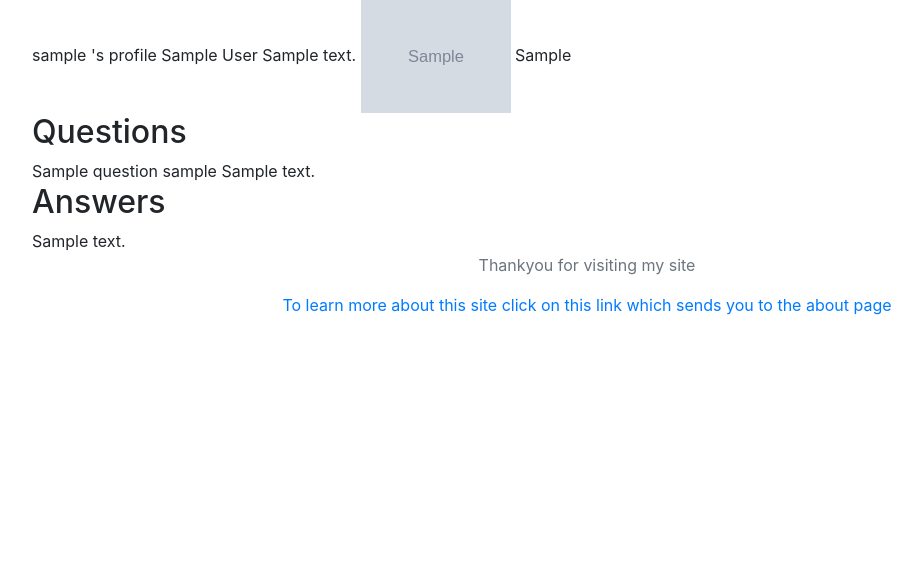
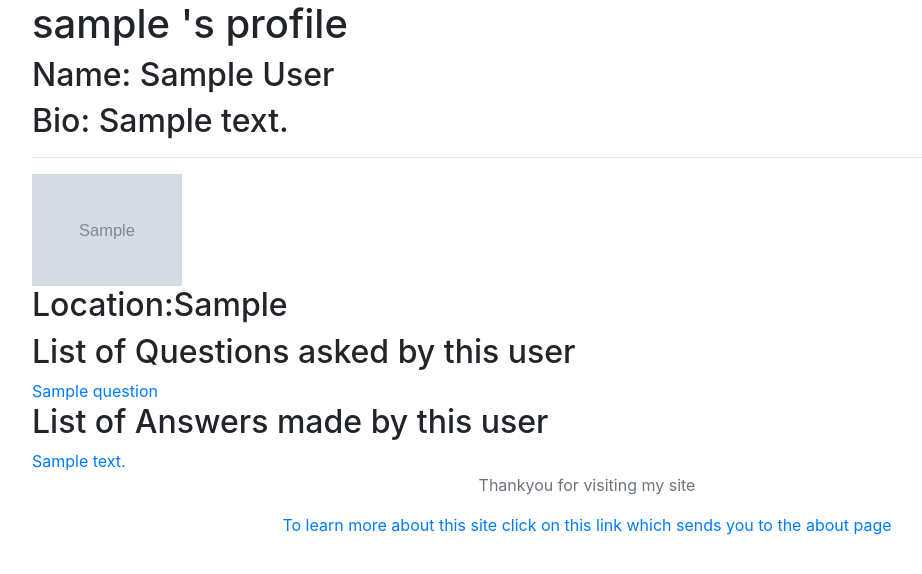
Before and after one commit to garethbreeze1993/quora_clone_project, a Django app: a page that uses templates/base.html in a window 1280 px wide. Shown: the part 80-654 px from the top of the page, without its empty margins (53-975 px from the left). Run offline with Django 3.2, Linux system fonts and the light colour scheme; tables that the repository leaves empty hold one stand-in row (values such as "Sample post"); grey boxes marked "Sample" are stand-in pictures; some libraries are stand-ins or nearby versions.

Commit message:
Finished like button and starting improving the design of the project

```diff
--- a/questions/models.py
+++ b/questions/models.py
@@ -46,4 +46,4 @@ class Answer(models.Model):
 		return reverse('question:question_detail', kwargs = {'slug':self.question.slug})
 
 	class Meta:
-		ordering = ['likes']
+		ordering = ['-likes']
--- a/questions/templates/questions/user_profile.html
+++ b/questions/templates/questions/user_profile.html
@@ -1,31 +1,30 @@
 {% extends 'base.html' %}
 {% block content %}
-{{user.username}} 's profile
-{{user.first_name }} {{user.last_name}}
-{{ user.bio }}
-
+<h1>{{user.username}} 's profile</h1>
+<h2>Name: {{user.first_name }} {{user.last_name}}</h2>
+<h2>Bio: {{ user.bio }}</h2>
+<hr>
 {% if user.image %}
 <img src = "{{user.image.url}}" class = "img-fluid" height=150 width=150 alt='No Image Uploaded'>
 					{% else %}
 								<p>No file uploaded</p>
 			{% endif %}
-{{user.location}}
+<h2>Location:{{user.location}}</h2>
 
 
 
-<h2>Questions</h2>
+<h2>List of Questions asked by this user</h2>
 {% for question in user_question %}
 
-	{{question.name}}
-	{{question.author}}
-	{{question.body}}
+	<a href="{% url 'questions:question_single' slug=question.slug%}">{{question.name}}</a>
+
 
 
 {% endfor %}
-<h2>Answers</h2>
+<h2>List of Answers made by this user</h2>
 {% for answer in user_answer %}
 
-	{{answer.body}}
+	<a href="{% url 'questions:question_single' slug=answer.question.slug %}">{{answer.body}}</a>
 
 {% endfor %}
 {% endblock %}
--- a/questions/urls.py
+++ b/questions/urls.py
@@ -4,14 +4,14 @@ from questions import views
 app_name = 'questions'
 
 urlpatterns = [
-	path('<slug>/',views.QuestionDetail.as_view(), name='question_single'),
+	path('detail/<slug>/',views.QuestionDetail.as_view(), name='question_single'),
 	path('<slug>/delete/', views.DeleteQuestion.as_view(), name='delete_question'),
 	path('<slug>/update/', views.UpdateQuestion.as_view(), name='update_question'),
 	path('remove/answer/<pk>/', views.DeleteAnswer.as_view(), name='remove_answer'),
 	path('<slug>/solved', views.question_solved, name='question_solved'),
 	path('answer/<pk>/upvote', views.upvote, name ='upvote'),
 	path('answer/<pk>', views.DetailAnswer.as_view(), name='ans_single'),
-	path('results/', views.SearchQuests.as_view(), name="search_quests"),
+	path('results/', views.SearchQuests, name="search_quests"),
 
 
 ]
--- a/questions/views.py
+++ b/questions/views.py
@@ -71,19 +71,33 @@ class DeleteAnswer(LoginRequiredMixin, DeleteView):
 class DetailAnswer(DetailView):
 	model = Answer
 	template_name = 'questions/answer_detail.html'
-
+'''
 class SearchQuests(ListView):
 	model = Question
 	template_name = 'question/question_list.html'
 
 	def get_queryset(self):
-		result = super(SearchQuests,self).get_queryset()
+		results = super(SearchQuests,self).get_queryset()
 
 		query = self.request.GET.get('q')
 
 		results = Question.objects.filter(Q(name__icontains=query))
 
 		return results
+	'''
+
+def SearchQuests(request):
+	if request.method == 'GET':
+		query = request.GET.get('q')
+
+		results = Question.objects.filter(name__icontains=query)
+
+		return render(request,'questions/question_list.html',{'results':results})
+	else:
+		return render(request,'questions/question_list.html')
+
+
+
 
 
 def UserProfileQuestion(request, slug):
--- a/templates/base.html
+++ b/templates/base.html
@@ -4,6 +4,7 @@
 <meta charset="utf-8">
 <title></title>
 <link rel="stylesheet" href="https://stackpath.bootstrapcdn.com/bootstrap/4.2.1/css/bootstrap.min.css" integrity="sha384-GJzZqFGwb1QTTN6wy59ffF1BuGJpLSa9DkKMp0DgiMDm4iYMj70gZWKYbI706tWS" crossorigin="anonymous">
+<link rel="stylesheet" href="https://cdnjs.cloudflare.com/ajax/libs/font-awesome/4.7.0/css/font-awesome.min.css">
 </head>
 <body>
 <nav class="navbar navbar-expand-lg navbar-light bg-light">
```
Also changed, not shown: questions/templates/questions/answer_detail.html (+11 -2 lines), questions/templates/questions/question_detail.html (+2 -2 lines), questions/templates/questions/question_list.html (+8 -2 lines).
